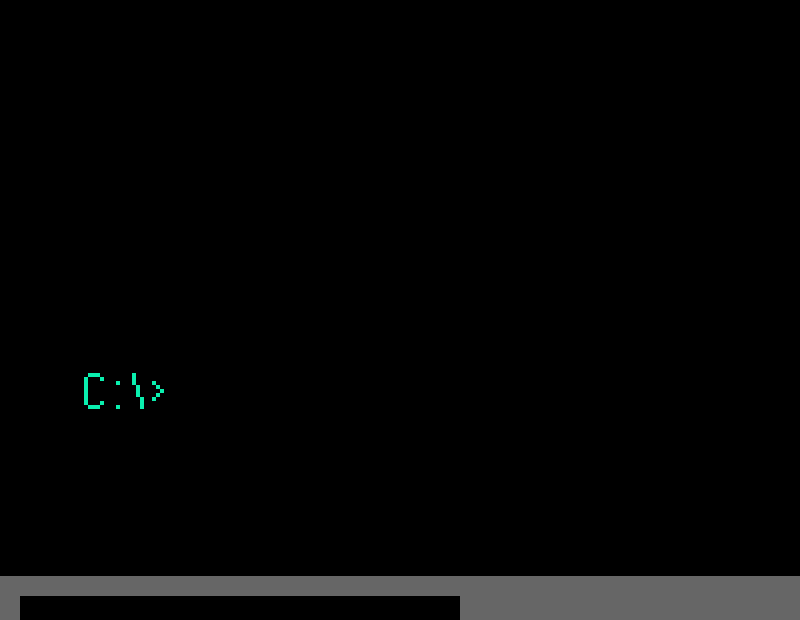
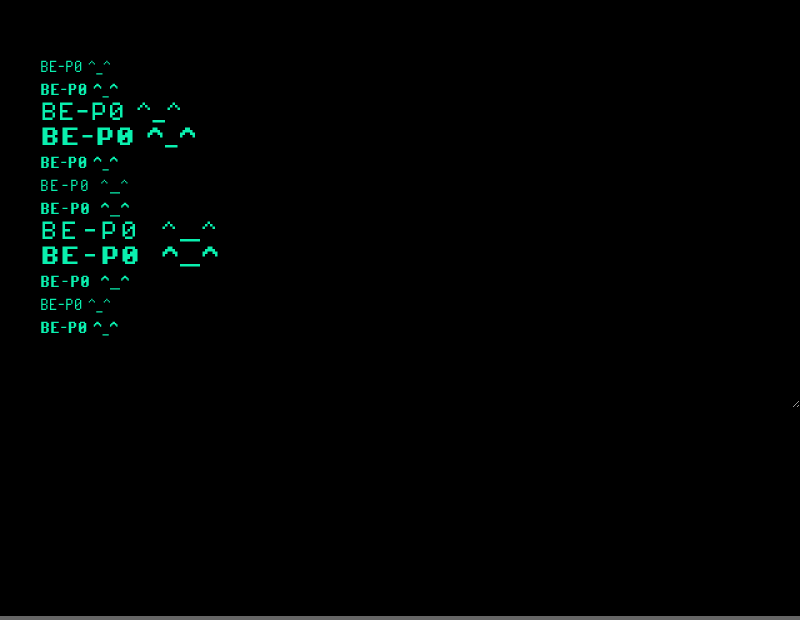
Before and after one commit to rizese/b-p0-electron, an Electron app: page src/prompt.html in a window 800 px wide. Shown: the part 180-800 px from the top of the page. Drawn offline with nearby package versions, Linux system fonts and the light colour scheme.

Commit message:
better prompt view and --dev workflow added

```diff
--- a/package.json
+++ b/package.json
@@ -7,10 +7,12 @@
   "license": "MIT",
   "devDependencies": {
     "electron": "^21.1.1",
+    "electron-devtools-installer": "^3.2.0",
     "http-server": "^14.1.1"
   },
   "scripts": {
     "start": "electron .",
-    "start-browser": "http-server src -s --cors -o"
+    "start-dev": "electron . --dev",
+    "start-browser": "http-server src/prompt.html -s --cors -o"
   }
 }
--- a/src/prompt.css
+++ b/src/prompt.css
@@ -3,8 +3,9 @@ body,
   background-color: #000;
   color: #0af0af;
   font-family: 'PixelOperator', sans-serif;
-  font-size: 2rem;
-  padding: 20px;
+  font-size: 20px;
+  margin: 0;
+  padding: 0;
 }
 
 #terminal {
@@ -139,7 +140,8 @@ body,
 }
 
 .pixel-operator-bold {
-  font-family: 'PixelOperator-Bold', sans-serif;
+  font-family: 'PixelOperator', sans-serif;
+  font-weight: bold;
 }
 
 .pixel-operator8 {
@@ -147,7 +149,8 @@ body,
 }
 
 .pixel-operator8-bold {
-  font-family: 'PixelOperator8-Bold', sans-serif;
+  font-family: 'PixelOperator8', sans-serif;
+  font-weight: bold;
 }
 
 .pixel-operator-hb {
@@ -159,7 +162,8 @@ body,
 }
 
 .pixel-operator-mono-bold {
-  font-family: 'PixelOperatorMono-Bold', sans-serif;
+  font-family: 'PixelOperatorMono', sans-serif;
+  font-weight: bold;
 }
 
 .pixel-operator-mono8 {
@@ -167,7 +171,8 @@ body,
 }
 
 .pixel-operator-mono8-bold {
-  font-family: 'PixelOperatorMono8-Bold', sans-serif;
+  font-family: 'PixelOperatorMono8', sans-serif;
+  font-weight: bold;
 }
 
 .pixel-operator-monohb {
@@ -179,5 +184,6 @@ body,
 }
 
 .pixel-operator-sc-bold {
-  font-family: 'PixelOperatorSC-Bold', sans-serif;
+  font-family: 'PixelOperatorSC', sans-serif;
+  font-weight: bold;
 }
--- a/src/prompt.html
+++ b/src/prompt.html
@@ -11,23 +11,25 @@
   </head>
   <body>
     <div id="terminal">
-      <div class="prompt">C:\> <input id="input" type="text" autofocus /></div>
+      <div class="prompt">
+        <span class="pixel-operator">BE-P0 ^_^</span>
+        <span class="pixel-operator-bold">BE-P0 ^_^</span>
+        <span class="pixel-operator8">BE-P0 ^_^</span>
+        <span class="pixel-operator8-bold">BE-P0 ^_^</span>
+        <span class="pixel-operator-hb">BE-P0 ^_^</span>
+        <span class="pixel-operator-mono">BE-P0 ^_^</span>
+        <span class="pixel-operator-mono-bold">BE-P0 ^_^</span>
+        <span class="pixel-operator-mono8">BE-P0 ^_^</span>
+        <span class="pixel-operator-mono8-bold">BE-P0 ^_^</span>
+        <span class="pixel-operator-monohb">BE-P0 ^_^</span>
+        <span class="pixel-operator-sc">BE-P0 ^_^</span>
+        <span class="pixel-operator-sc-bold">BE-P0 ^_^</span>
+        <textarea id="input" autofocus></textarea>
+        <!-- <input id="input" type="text" autofocus /> -->
+      </div>
     </div>
     <div id="progress-container">
       <div id="progress"></div>
-
-      <div class="pixel-operator">BE-P0 ^_^</div>
-      <div class="pixel-operator-bold">BE-P0 ^_^</div>
-      <div class="pixel-operator8">BE-P0 ^_^</div>
-      <div class="pixel-operator8-bold">BE-P0 ^_^</div>
-      <div class="pixel-operator-hb">BE-P0 ^_^</div>
-      <div class="pixel-operator-mono">BE-P0 ^_^</div>
-      <div class="pixel-operator-mono-bold">BE-P0 ^_^</div>
-      <div class="pixel-operator-mono8">BE-P0 ^_^</div>
-      <div class="pixel-operator-mono8-bold">BE-P0 ^_^</div>
-      <div class="pixel-operator-monohb">BE-P0 ^_^</div>
-      <div class="pixel-operator-sc">BE-P0 ^_^</div>
-      <div class="pixel-operator-sc-bold">BE-P0 ^_^</div>
     </div>
   </body>
 </html>
```
Also changed, not shown: main.js (+18 -2 lines), 1 other file.
